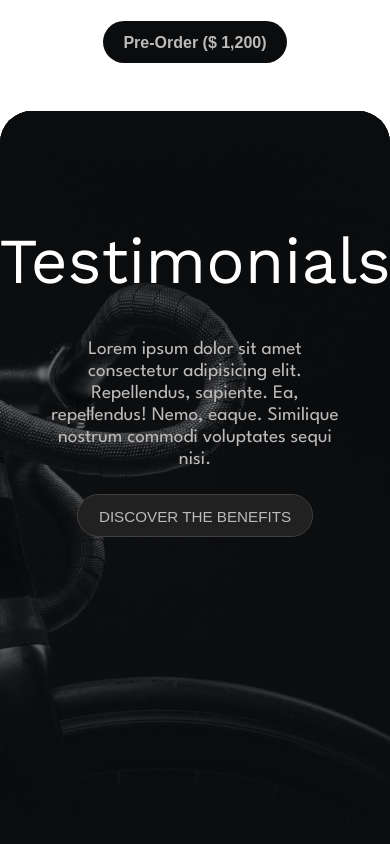
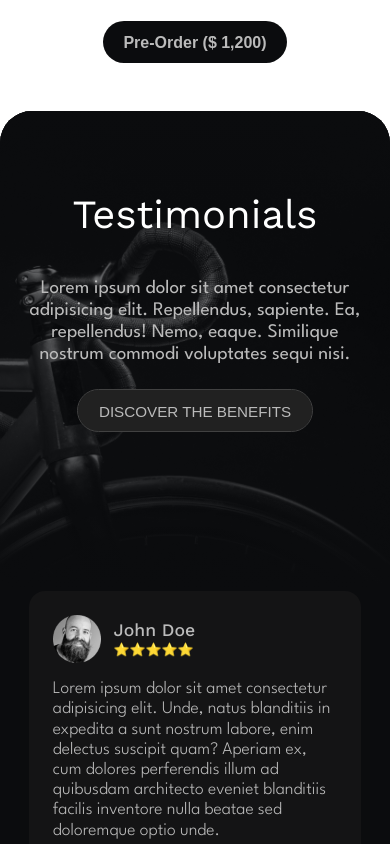
Before and after one commit to ajoykumardas12/biko-homepage, a website: page public/index.html in a window 390 px wide. Shown: the part 1952-2796 px from the top of the page. Drawn offline with nearby package versions, Linux system fonts and the light colour scheme.

Commit message:
responsive testimonials section

```diff
--- a/src/scss/sections/_features.scss
+++ b/src/scss/sections/_features.scss
@@ -12,7 +12,7 @@
     padding: 3rem u.$px-sm;
   }
 
-  @include u.breakpoint-md {
+  @include u.breakpoint-xs {
     padding: 3rem u.$px-xs;
   }
 
--- a/src/scss/sections/_testimonials.scss
+++ b/src/scss/sections/_testimonials.scss
@@ -1,3 +1,5 @@
+@use "../utils" as u;
+
 .testimonials-section {
   background: var(--dark);
   border-radius: 2rem;
@@ -13,17 +15,39 @@
     align-items: center;
     position: relative;
 
+    @include u.breakpoint-md {
+      padding: 7rem u.$px-md 16rem;
+      grid-template-columns: repeat(2, 1fr);
+    }
+
+    @include u.breakpoint-sm {
+      padding: 6rem u.$px-sm 14rem;
+    }
+
+    @include u.breakpoint-xs {
+      padding: 5rem u.$px-xs 10rem;
+    }
+
     .testimonials-heading {
       font-size: 4rem;
       font-weight: 400;
       color: var(--white);
       z-index: 2;
+
+      @include u.breakpoint-sm {
+        font-size: 3rem;
+      }
+
+      @include u.breakpoint-xs {
+        font-size: 2.5rem;
+      }
     }
     p {
       margin-top: 2.5rem;
       max-width: 24rem;
       text-align: center;
       color: var(--light-gray);
+      z-index: 2;
     }
     .button-testimonials {
       margin-top: 1.5rem;
@@ -31,6 +55,7 @@
       color: var(--light-gray);
       background: var(--gray-black);
       outline: 1px solid var(--dark-gray);
+      z-index: 2;
     }
   }
   .testimonials-top::before {
@@ -54,6 +79,21 @@
     grid-template-columns: repeat(3, 1fr);
     grid-template-rows: repeat(2, 1fr);
     gap: 2rem;
+
+    @include u.breakpoint-md {
+      padding: 0 u.$px-md 7rem;
+      grid-template-columns: repeat(2, 1fr);
+    }
+
+    @include u.breakpoint-sm {
+      padding: 0 u.$px-sm 6rem;
+      grid-template-columns: repeat(1, 1fr);
+      grid-template-rows: auto;
+    }
+
+    @include u.breakpoint-xs {
+      padding: 0 u.$px-xs 5rem;
+    }
 
     .testimonial {
       background: var(--testimonial-bg);
```
Also changed, not shown: public/css/styles.css.
